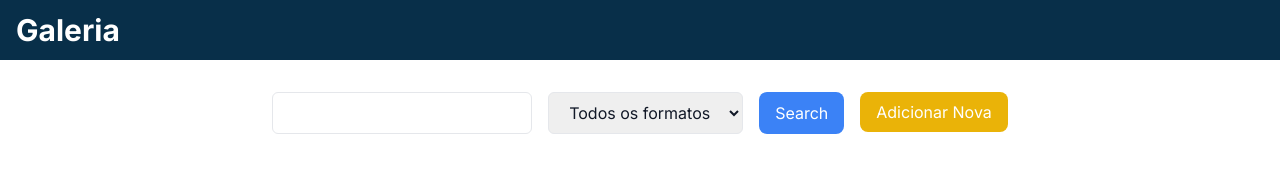
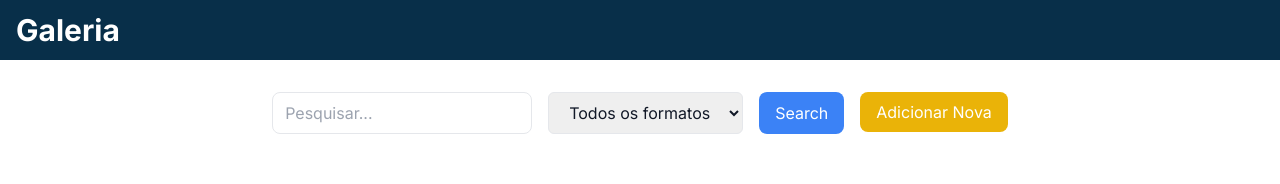
Before and after one commit to DaviBrazz/galeria-imagens-react-springboot, a Next.js app in the folder galeria/: page /galeria in a window 1280 px wide. Shown: the top 184 px of the page. Built offline with nearby package versions, Linux system fonts and the light colour scheme.

Commit message:
Componentização de InputText

```diff
--- a/galeria/src/app/galeria/page.tsx
+++ b/galeria/src/app/galeria/page.tsx
@@ -1,6 +1,6 @@
 'use client'
 
-import { Template, ImageCard, Button } from '@/components'
+import { Template, ImageCard, Button, InputText } from '@/components'
 import { useState } from 'react'
 import { useImageService } from '@/resources/image/image.service'
 import { Image } from '@/resources/image/image.resource';
@@ -40,11 +40,11 @@ export default function GaleriaPage() {
     }
 
     return (
-        // o loading está gerando bug no filtro
+
         <Template loading={loading}>
             <section className="flex flex-col items-center justify-center my-5">
                 <div className="flex space-x-4">
-                    <input type="text" onChange={event => setQuery(event.target.value)} className="border px-3 py-2 rounded-md text-gray-900" />
+                    <InputText  placeholder="Pesquisar..." onChange={event => setQuery(event.target.value)} />
                     <select onChange={event => setExtension(event.target.value)} className="border px-4 py-2 rounded-md text-gray-900">
                         <option value="">Todos os formatos</option>
                         <option value="PNG">PNG</option>
--- a/galeria/src/components/index.ts
+++ b/galeria/src/components/index.ts
@@ -1,3 +1,4 @@
 export {Template} from './Template'
 export { ImageCard} from './ImageCard'
 export { Button } from './button'
+export { InputText } from './input'
--- /dev/null
+++ b/galeria/src/components/input/InputText.tsx
@@ -0,0 +1,14 @@
+import React from "react";
+
+interface InputTextProps {
+    style?: string
+    onChange?:  (event: React.ChangeEvent<HTMLInputElement>) => void
+    placeholder?: string
+}
+
+export const InputText: React.FC<InputTextProps> = ({onChange, style, placeholder} : InputTextProps) => {
+    return (
+        <input type="text" onChange={onChange} className={`${style} border px-3 py-2 rounded-lg text-gray-900`} placeholder={placeholder}/>
+    )
+
+}
--- /dev/null
+++ b/galeria/src/components/input/index.ts
@@ -0,0 +1 @@
+export { InputText} from './InputText'
```
